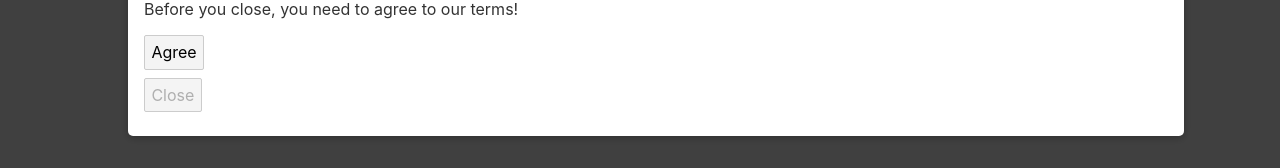
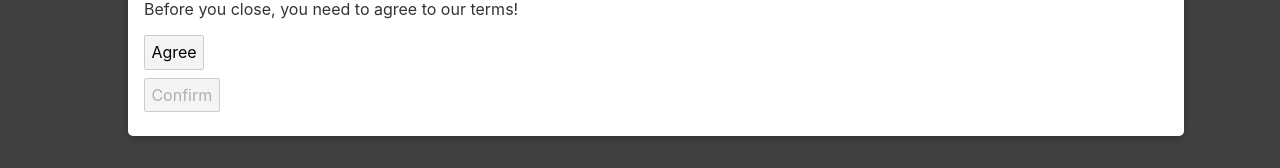
Before and after one commit to W3AI/max-svelte-comp, a Svelte app: page / in a window 1280 px wide. Both pictures are taken after a click on the button "Show Modal". Shown: the part 232-400 px from the top of the page. Built offline with nearby package versions, Linux system fonts and the light colour scheme.

Commit message:
added closeable var for the Agree/Confirm buttons

```diff
--- a/src/App.svelte
+++ b/src/App.svelte
@@ -11,6 +11,7 @@
   ];
 
   let showModal = false;
+  let closeable = false;
 
   function addToCart(event) {
     console.log(event.detail);
@@ -29,9 +30,14 @@
 {#if showModal}
   <Modal
     on:cancel="{() => (showModal = false)}"
-    on:close="{() => (showModal = false)}">
+    on:close="{() => (showModal = false)}"
+    let:didAgree={closeable}>
     <h1 slot="header">Servus World!</h1>
     <p>innovate as fast as possible!</p>
-    <!-- <button slot="footer" on:click="{() => (showModal = false)}">Confirm</button> -->
+    <button
+        slot="footer"
+        on:click="{() => (showModal = false)}"
+        disabled={!closeable}
+        >Confirm</button>
   </Modal>
 {/if}
--- a/src/Modal.svelte
+++ b/src/Modal.svelte
@@ -49,7 +49,7 @@
     <button on:click="{() => agreed = true}">Agree</button>
   </div>
   <footer>
-  <slot name="footer">
+  <slot name="footer" didAgree={agreed}>
     <button
         on:click="{() => dispatch('close')}"
         disabled={!agreed}>Close</button>
```
